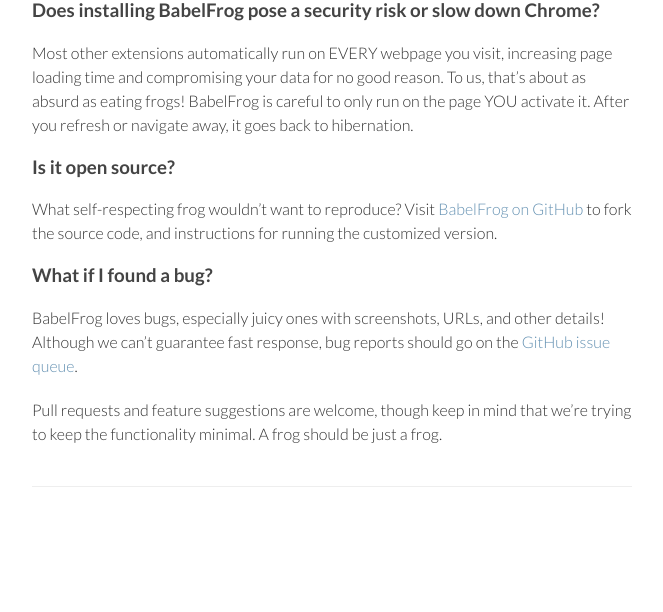
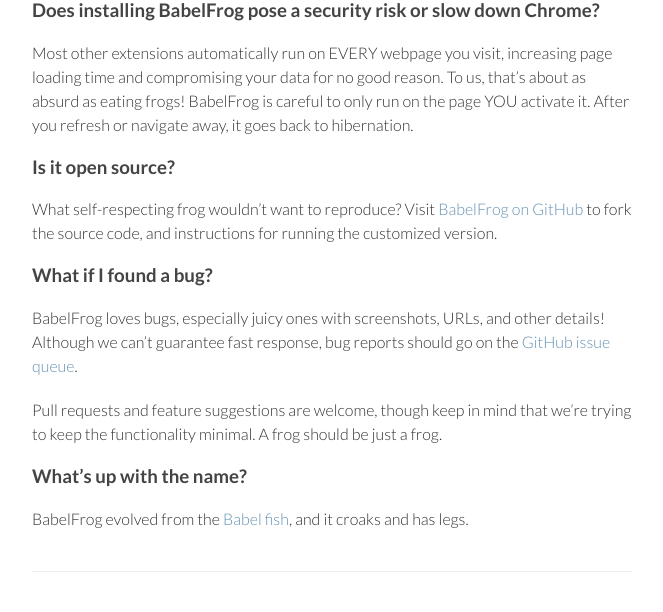
Before and after one commit to dergachev/babelfrog.com, a Jekyll site: the page built from _pages/faq.md, in a window 1280 px wide. Shown: the part 835-1447 px from the top of the page, without its empty margins (308-971 px from the left). Built offline with Jekyll 4.4.1, drawn with Linux system fonts in a browser that asks for light colours; comment, search, counter and statistics services are not loaded; before the commit the page ends 1362 px from its top, so only the background shows below that.

Commit message:
Updated faq

```diff
--- a/_pages/faq.md
+++ b/_pages/faq.md
@@ -44,3 +44,7 @@
 
 Pull requests and feature suggestions are welcome, though keep in mind that we're
 trying to keep the functionality minimal. A frog should be just a frog.
+
+### What's up with the name?
+
+BabelFrog evolved from the [Babel fish](http://hitchhikers.wikia.com/wiki/Babel_Fish), and it croaks and has legs.
```
